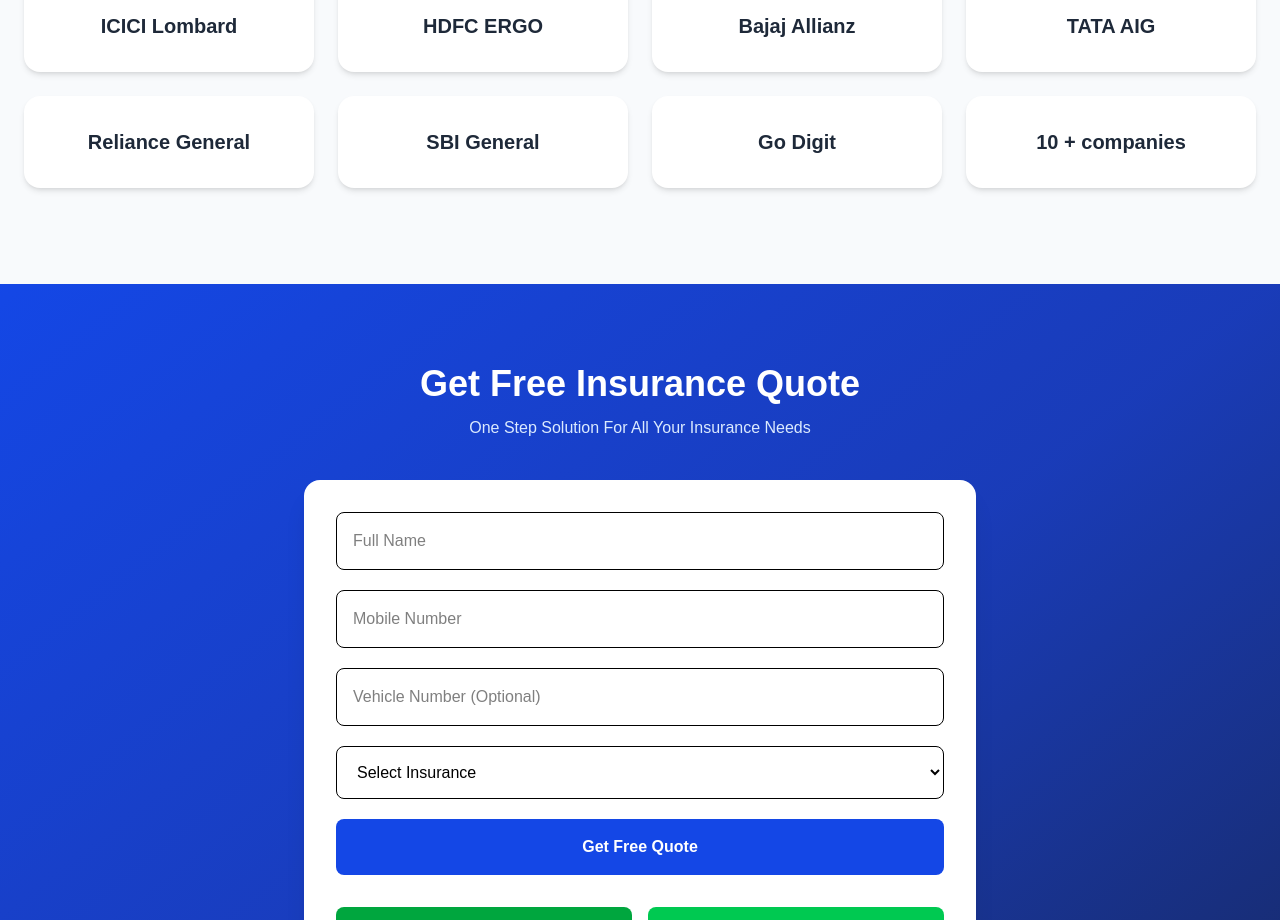
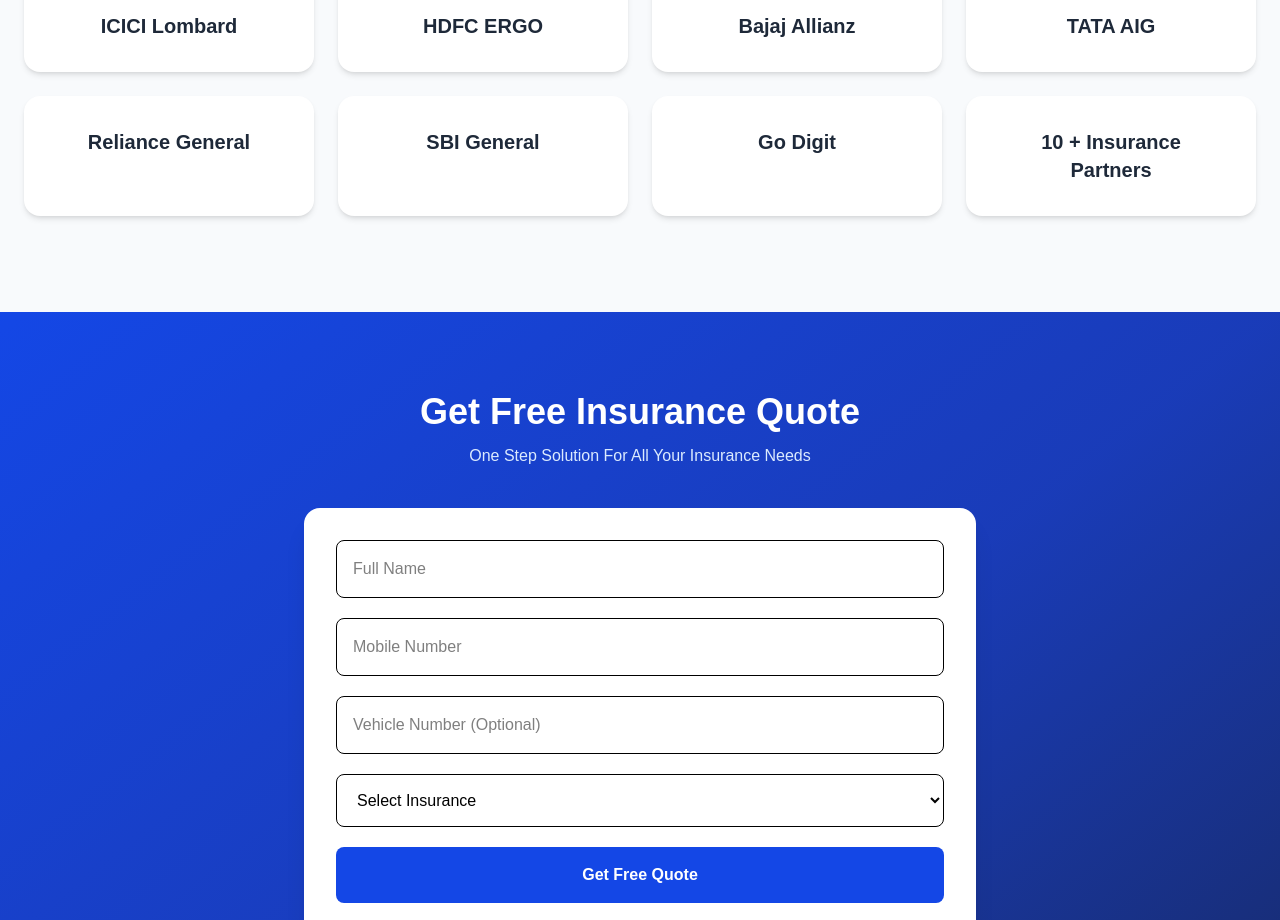
Before and after one commit to chirag0241/shivconsultancy, a Next.js app: page / in a window 1280 px wide. Shown: the part 3820-4740 px from the top of the page. Built offline with nearby package versions, Linux system fonts and the light colour scheme.

Commit message:
Update Shiv Consultancy branding

```diff
--- a/app/components/Companies.tsx
+++ b/app/components/Companies.tsx
@@ -6,7 +6,7 @@
   "Reliance General",
   "SBI General",
   "Go Digit",
-  "10 + companies"
+  "10 + Insurance Partners"
 ];
 
 export default function Companies() {
```
